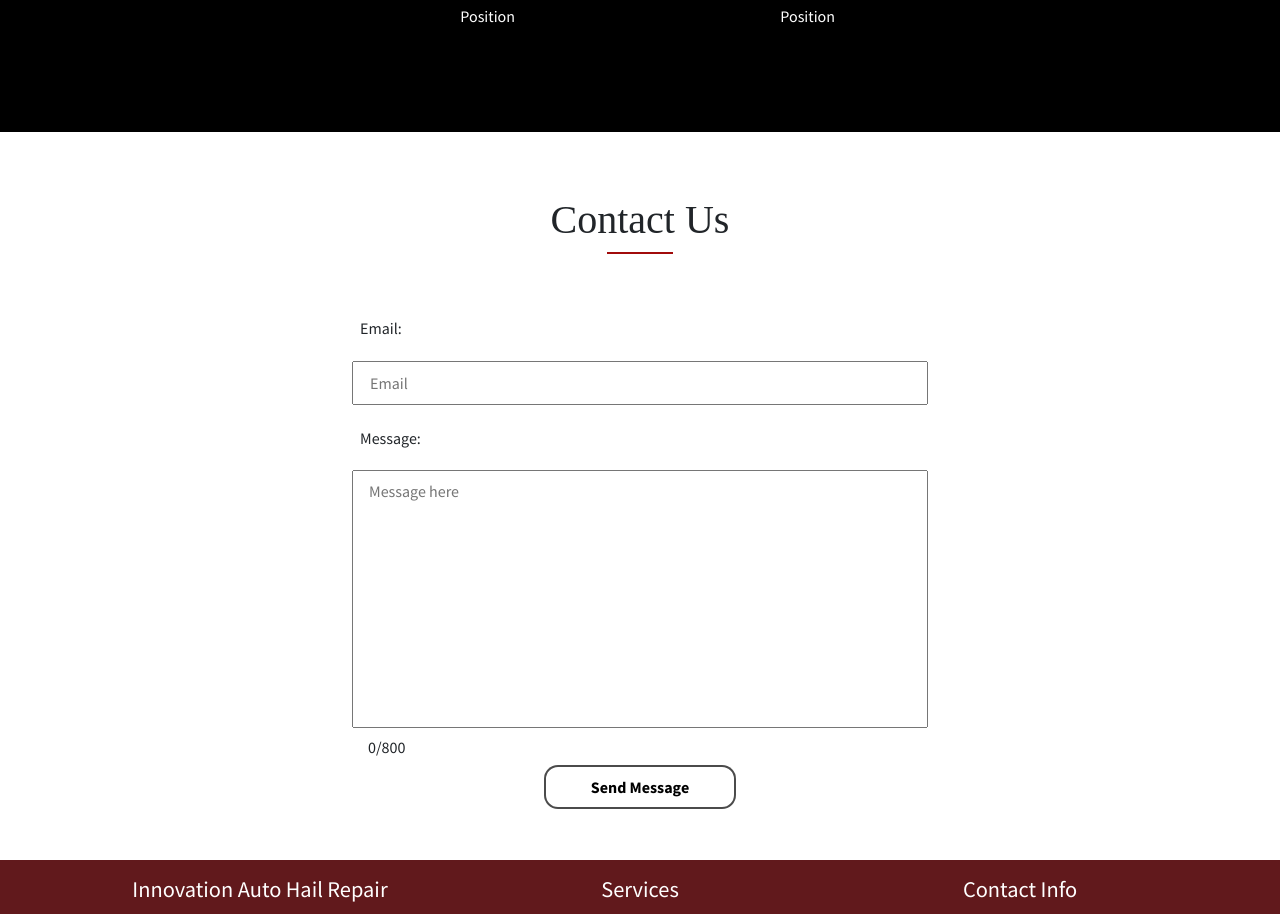
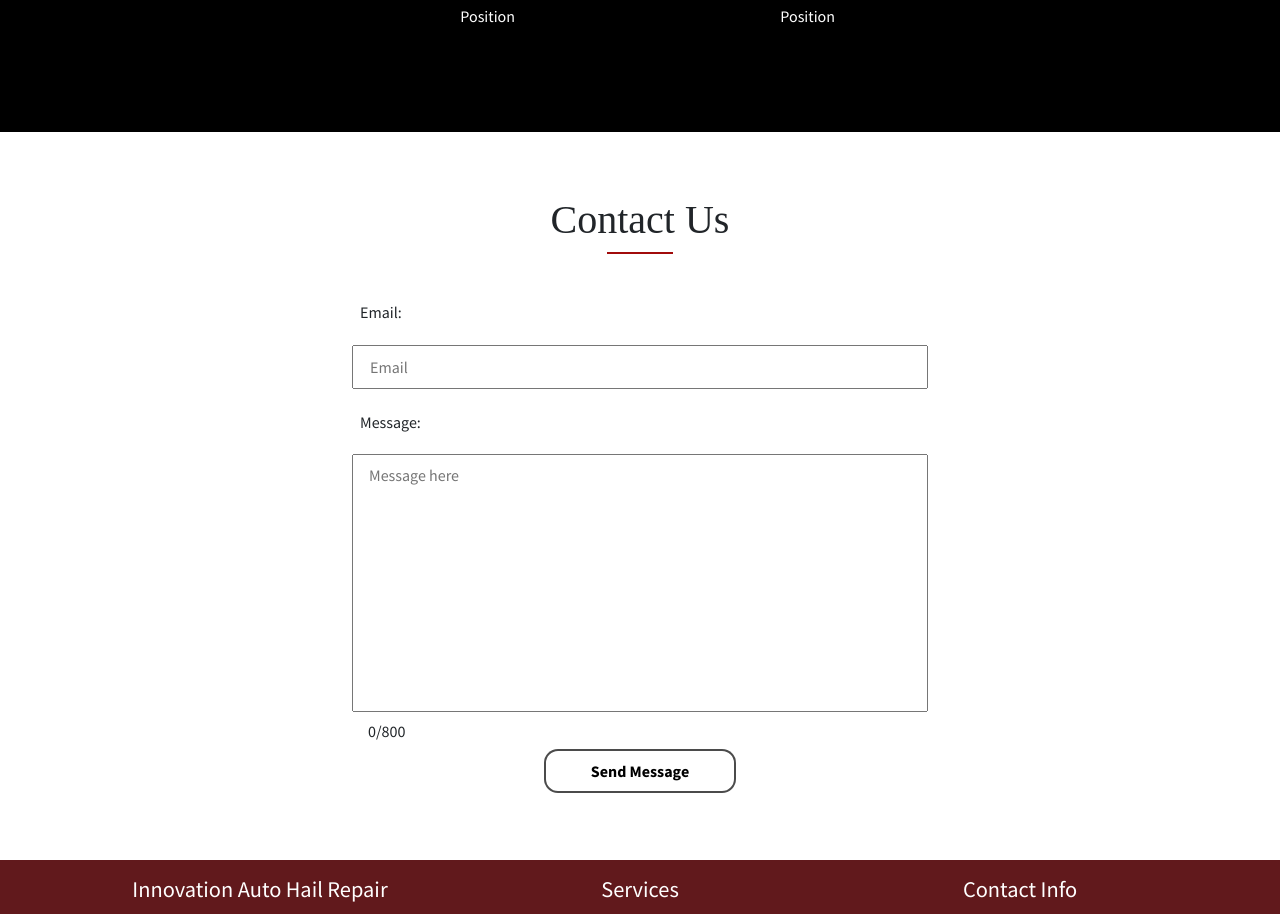
Before and after one commit to JRivera-31/Innovation-Auto-Repair, a Next.js app: page / in a window 1280 px wide. Shown: the part 2440-3354 px from the top of the page. Built offline with nearby package versions, Linux system fonts and the light colour scheme; a web font is replaced by a local one.

Commit message:
adjusted padding on heading

```diff
--- a/components/ContactForm/form.module.css
+++ b/components/ContactForm/form.module.css
@@ -6,7 +6,7 @@
 }
 
 .heading {
-    padding: 3em 0 1.5em 0;
+    padding: 4em 0 3em 0;
     font-family: 'Chau Philomene One';
     text-align: center;
 }
@@ -76,7 +76,7 @@
 
 @media screen and (min-width: 1024px) {
     .heading {
-        padding: 4em 0 3em 0;
+        padding: 4em 0 2em 0;
     }
 
     .formHr {
```
